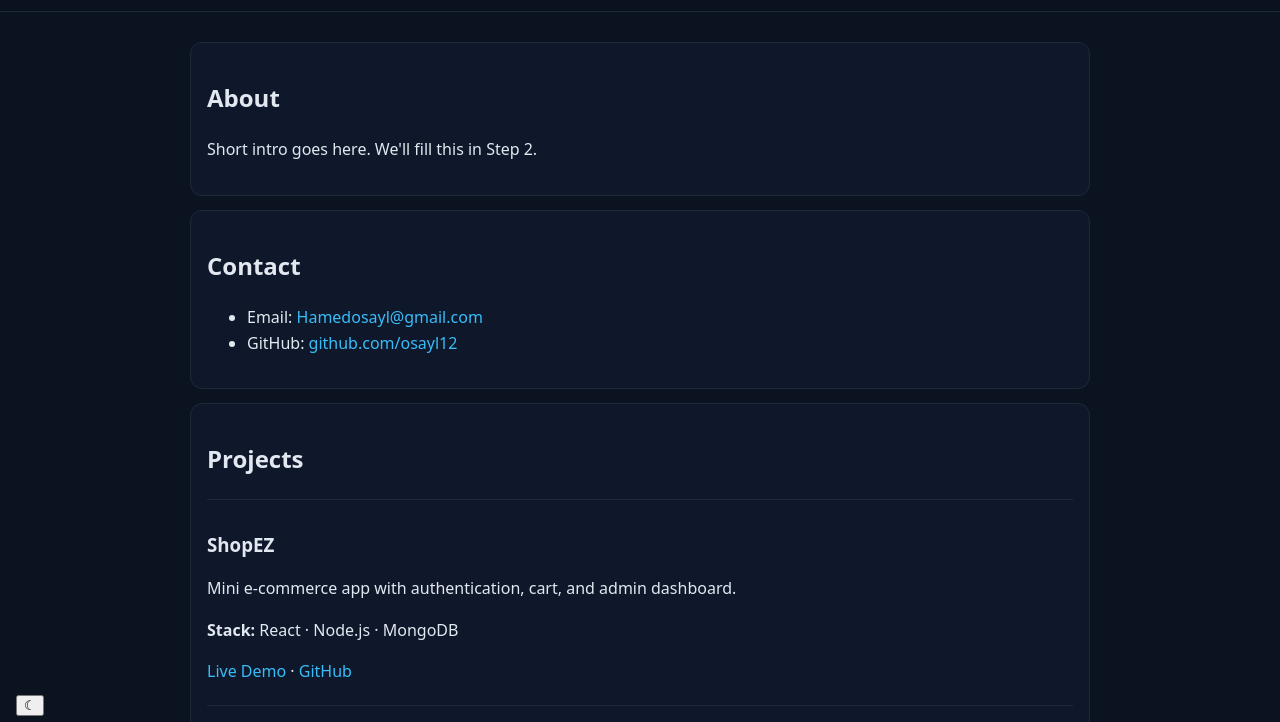
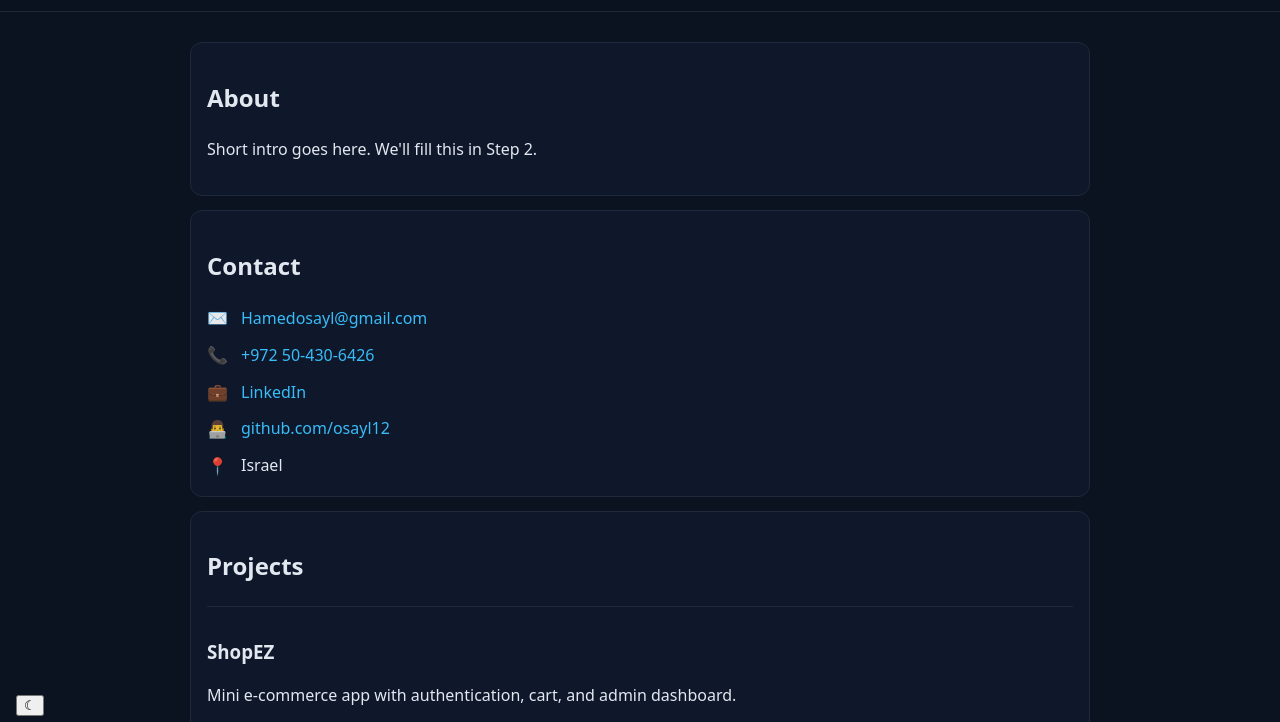
Before and after one commit to osayl12/my-resume, a plain HTML site: page index.html in a window 1280 px wide. Shown: the part 68-790 px from the top of the page. Drawn offline with Linux system fonts and the light colour scheme.

Commit message:
ui:redesign Contact section with icons, grid and accessible links

```diff
--- a/index.html
+++ b/index.html
@@ -20,11 +20,33 @@
       <h1>About</h1>
       <p>Short intro goes here. We'll fill this in Step 2.</p>
     </section>
+
+    <!-- Contact -->
     <section class="card">
       <h2>Contact</h2>
-      <ul>
-        <li>Email: <a href="mailto:Hamedosayl@gmail.com">Hamedosayl@gmail.com</a></li>
-        <li>GitHub: <a href="https://github.com/osayl12" target="_blank">github.com/osayl12</a></li>
+      <ul class="contact-list">
+  <li>
+    <span class="icon" aria-hidden="true">✉️</span>
+    <a href="mailto:Hamedosayl@gmail.com">Hamedosayl@gmail.com</a>
+  </li>
+  <li>
+    <span class="icon" aria-hidden="true">📞</span>
+    <a href="tel:+972504306426">+972 50-430-6426</a>
+  </li>
+ <li>
+    <span class="icon" aria-hidden="true">💼</span>
+    <a href="https://www.linkedin.com/in/your-username"
+       target="_blank" rel="noopener noreferrer">LinkedIn</a>
+  </li>
+  <li>
+    <span class="icon" aria-hidden="true">👨‍💻</span>
+    <a href="https://github.com/osayl12"
+       target="_blank" rel="noopener noreferrer">github.com/osayl12</a>
+  </li>
+   <li>
+    <span class="icon" aria-hidden="true">📍</span>
+    <span>Israel</span>
+  </li>
       </ul>
     </section>
 
--- a/style.css
+++ b/style.css
@@ -139,3 +139,39 @@ a:hover {
   font-size: 0.9rem;
   margin: 4px 0 6px;
 }
+
+.contact-list {
+  list-style: none;
+  padding: 0;
+  margin: 0;
+  display: grid;
+  gap: 10px;
+}
+
+.contact-list li {
+  display: grid;
+  grid-template-columns: 24px 1fr; /* אייקון + טקסט */
+  align-items: center;
+  gap: 10px;
+}
+
+.icon {
+  font-size: 1.05rem;
+  opacity: 0.9;
+}
+
+/* קישורים יפים ונגישים */
+.contact-list a {
+  color: #38bdf8;
+  text-decoration: none;
+  border-radius: 6px;
+  outline: none;
+}
+
+.contact-list a:hover {
+  text-decoration: underline;
+}
+
+.contact-list a:focus-visible {
+  box-shadow: 0 0 0 3px color-mix(in oklab, #38bdf8 40%, transparent);
+}
```
